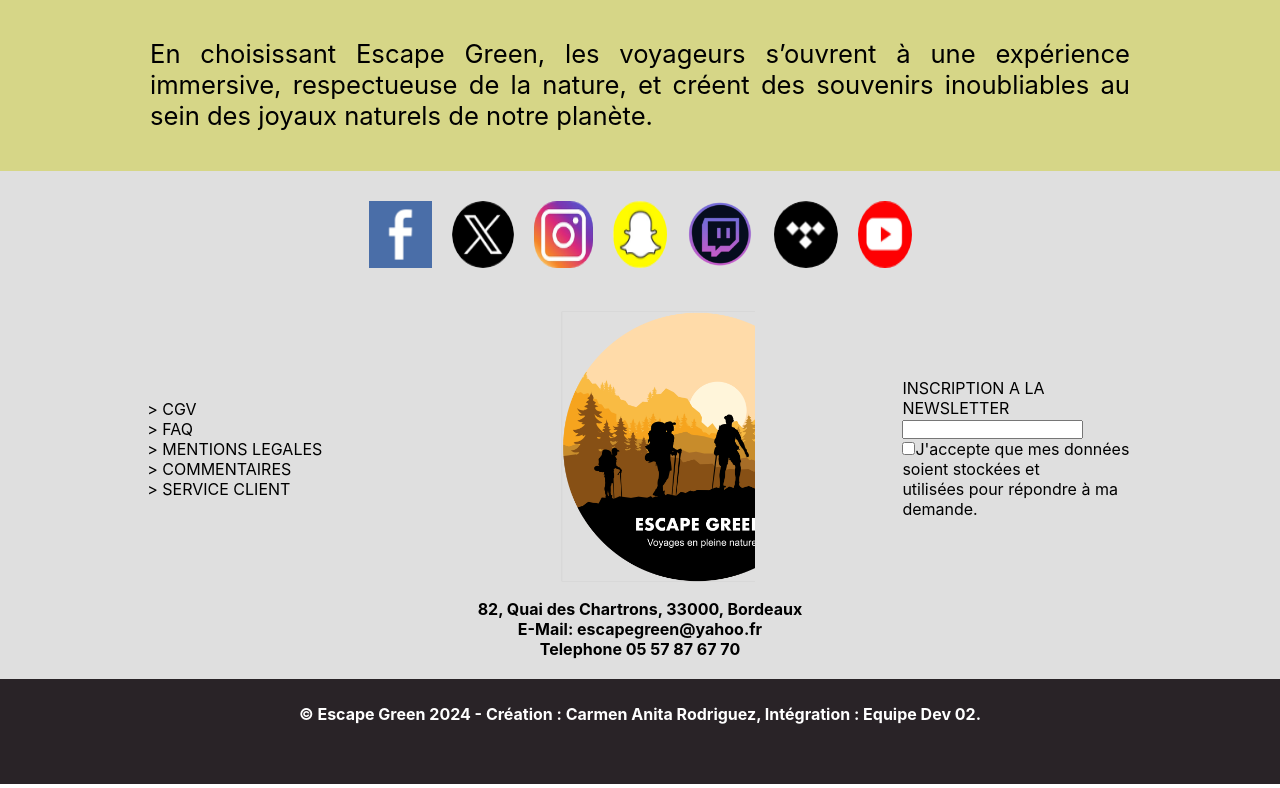
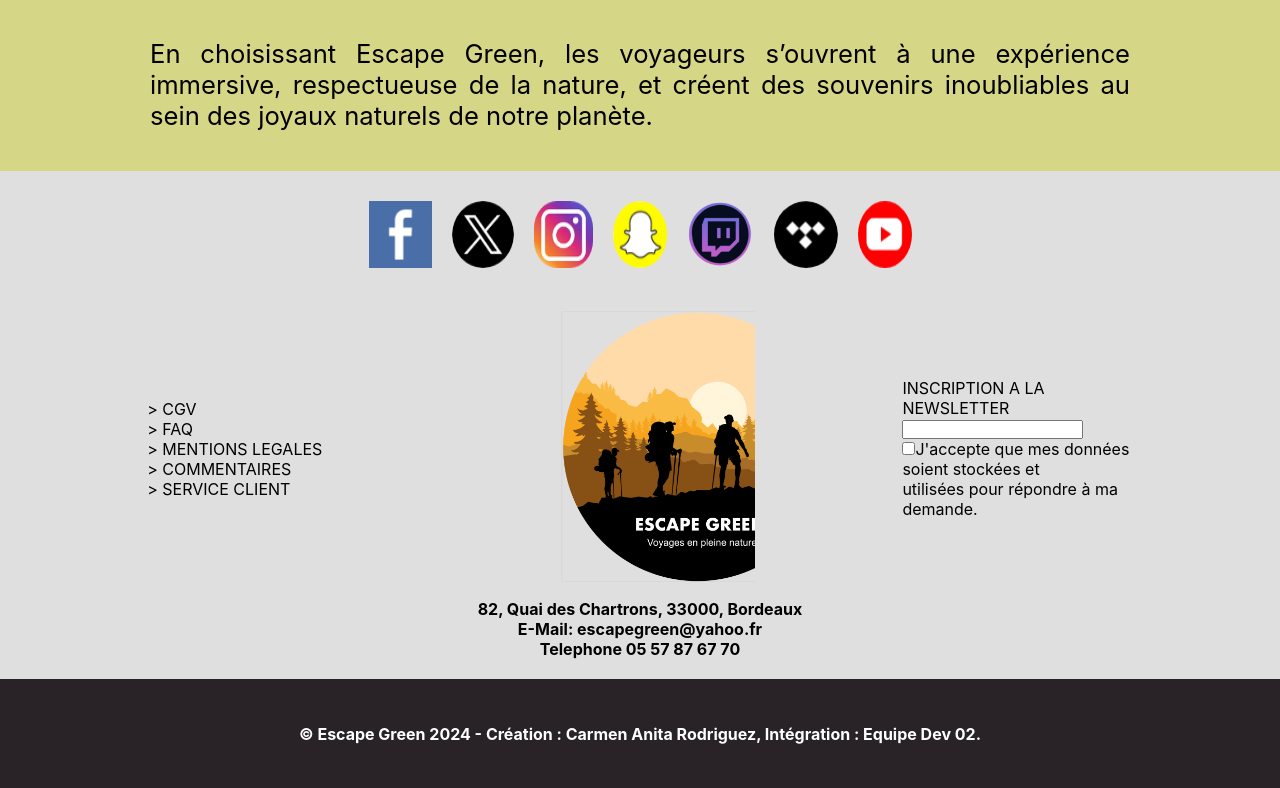
Before and after one commit to Jalutal/Hackathon_EscapeGreen, a React (Create React App) app: page / in a window 1280 px wide. Shown: the part 8467-9255 px from the top of the page. Built offline with nearby package versions, Linux system fonts and the light colour scheme; the HTML template or start-up script is replaced by a standard one.

Commit message:
end of homepage, jsx & scss

```diff
--- a/src/components/user/footer.scss
+++ b/src/components/user/footer.scss
@@ -27,9 +27,9 @@ footer {
 }
 .footer_color {
     background-color: $header_color;
-    height: 10vh;
+    height: 8vh;
     text-align: center;
-    padding-top: 25px;
+    padding-top: 45px;
     color: white;
     font-weight: bold;
 }
```
